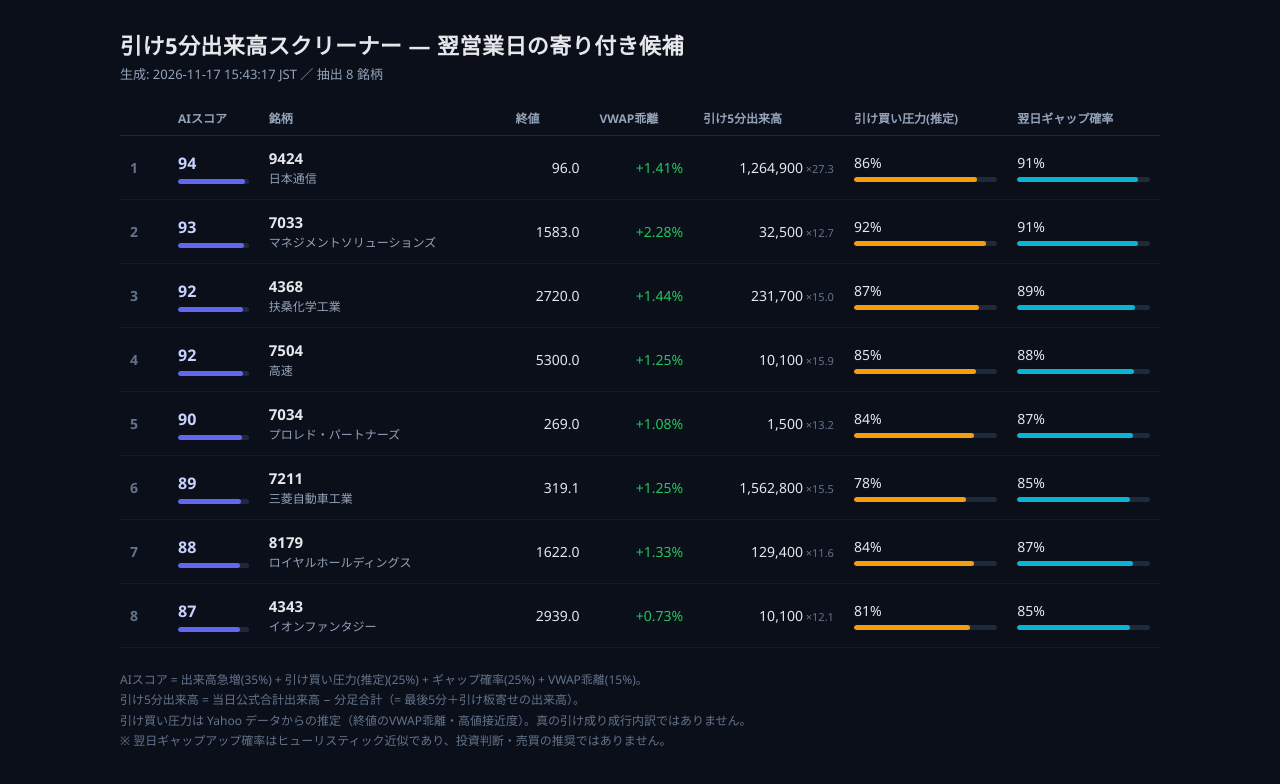
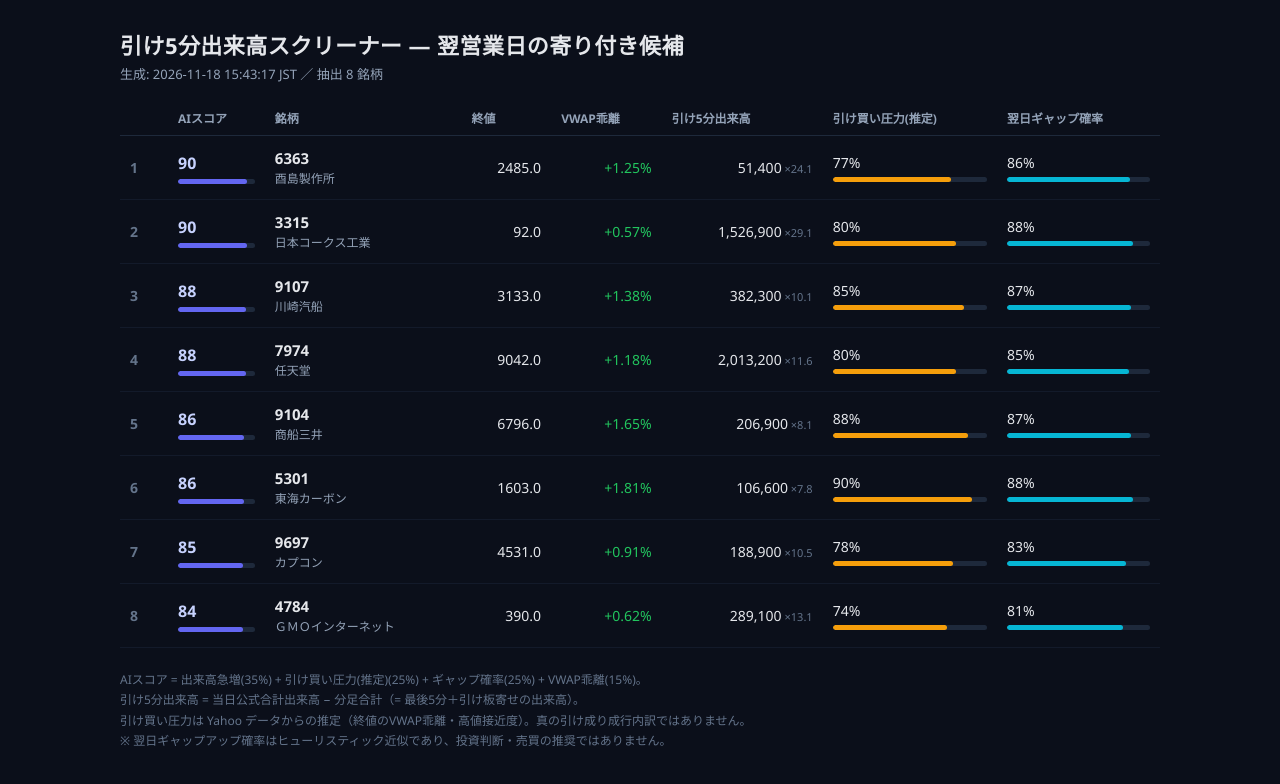
Before and after one commit to Ggtzamurai/hikike-screener-web, a plain HTML site: page index.html in a window 1280 px wide. Drawn offline with Linux system fonts and the light colour scheme.

Commit message:
screener update 2026-11-18 15:43

```diff
--- a/index.html
+++ b/index.html
@@ -4,7 +4,7 @@
 <meta http-equiv="Cache-Control" content="no-cache, no-store, must-revalidate">
 <meta http-equiv="Pragma" content="no-cache">
 <meta http-equiv="Expires" content="0">
-<title>引け5分出来高スクリーナー 2026-11-17</title>
+<title>引け5分出来高スクリーナー 2026-11-18</title>
 <style>
   :root { color-scheme: dark; }
   body { margin:0; background:#0b0f1a; color:#e5e7eb;
@@ -51,7 +51,7 @@
 </style></head>
 <body><div class="wrap">
   <h1>引け5分出来高スクリーナー — 翌営業日の寄り付き候補</h1>
-  <div class="meta">生成: 2026-11-17 15:43:17 JST ／ 抽出 8 銘柄</div>
+  <div class="meta">生成: 2026-11-18 15:43:17 JST ／ 抽出 8 銘柄</div>
 
   <div class="table-wrap"><table>
     <thead><tr>
@@ -61,91 +61,91 @@
     <tbody>
         <tr>
           <td class="rank" data-label="順位">1</td>
-          <td class="score" data-label="AIスコア"><span class="score-num">94</span>
-              <div class="bar"><div class="bar-fill" style="width:94%;background:#6366f1"></div></div></td>
-          <td class="sym"><b>9424</b><br><span class="nm">日本通信</span></td>
-          <td class="num" data-label="終値">96.0</td>
-          <td class="num" data-label="VWAP乖離" style="color:#22c55e">+1.41%</td>
-          <td class="num" data-label="引け5分出来高">1,264,900<span class="sub"> ×27.3</span></td>
-          <td data-label="引け買い圧力(推定)">86%<div class="bar"><div class="bar-fill" style="width:86%;background:#f59e0b"></div></div></td>
-          <td data-label="翌日ギャップ確率">91%<div class="bar"><div class="bar-fill" style="width:91%;background:#06b6d4"></div></div></td>
+          <td class="score" data-label="AIスコア"><span class="score-num">90</span>
+              <div class="bar"><div class="bar-fill" style="width:90%;background:#6366f1"></div></div></td>
+          <td class="sym"><b>6363</b><br><span class="nm">酉島製作所</span></td>
+          <td class="num" data-label="終値">2485.0</td>
+          <td class="num" data-label="VWAP乖離" style="color:#22c55e">+1.25%</td>
+          <td class="num" data-label="引け5分出来高">51,400<span class="sub"> ×24.1</span></td>
+          <td data-label="引け買い圧力(推定)">77%<div class="bar"><div class="bar-fill" style="width:77%;background:#f59e0b"></div></div></td>
+          <td data-label="翌日ギャップ確率">86%<div class="bar"><div class="bar-fill" style="width:86%;background:#06b6d4"></div></div></td>
         </tr>
         <tr>
           <td class="rank" data-label="順位">2</td>
-          <td class="score" data-label="AIスコア"><span class="score-num">93</span>
-              <div class="bar"><div class="bar-fill" style="width:93%;background:#6366f1"></div></div></td>
-          <td class="sym"><b>7033</b><br><span class="nm">マネジメントソリューションズ</span></td>
-          <td class="num" data-label="終値">1583.0</td>
-          <td class="num" data-label="VWAP乖離" style="color:#22c55e">+2.28%</td>
-          <td class="num" data-label="引け5分出来高">32,500<span class="sub"> ×12.7</span></td>
-          <td data-label="引け買い圧力(推定)">92%<div class="bar"><div class="bar-fill" style="width:92%;background:#f59e0b"></div></div></td>
-          <td data-label="翌日ギャップ確率">91%<div class="bar"><div class="bar-fill" style="width:91%;background:#06b6d4"></div></div></td>
+          <td class="score" data-label="AIスコア"><span class="score-num">90</span>
+              <div class="bar"><div class="bar-fill" style="width:90%;background:#6366f1"></div></div></td>
+          <td class="sym"><b>3315</b><br><span class="nm">日本コークス工業</span></td>
+          <td class="num" data-label="終値">92.0</td>
+          <td class="num" data-label="VWAP乖離" style="color:#22c55e">+0.57%</td>
+          <td class="num" data-label="引け5分出来高">1,526,900<span class="sub"> ×29.1</span></td>
+          <td data-label="引け買い圧力(推定)">80%<div class="bar"><div class="bar-fill" style="width:80%;background:#f59e0b"></div></div></td>
+          <td data-label="翌日ギャップ確率">88%<div class="bar"><div class="bar-fill" style="width:88%;background:#06b6d4"></div></div></td>
         </tr>
         <tr>
           <td class="rank" data-label="順位">3</td>
-          <td class="score" data-label="AIスコア"><span class="score-num">92</span>
-              <div class="bar"><div class="bar-fill" style="width:92%;background:#6366f1"></div></div></td>
-          <td class="sym"><b>4368</b><br><span class="nm">扶桑化学工業</span></td>
-          <td class="num" data-label="終値">2720.0</td>
-          <td class="num" data-label="VWAP乖離" style="color:#22c55e">+1.44%</td>
-          <td class="num" data-label="引け5分出来高">231,700<span class="sub"> ×15.0</span></td>
-          <td data-label="引け買い圧力(推定)">87%<div class="bar"><div class="bar-fill" style="width:87%;background:#f59e0b"></div></div></td>
-          <td data-label="翌日ギャップ確率">89%<div class="bar"><div class="bar-fill" style="width:89%;background:#06b6d4"></div></div></td>
+          <td class="score" data-label="AIスコア"><span class="score-num">88</span>
+              <div class="bar"><div class="bar-fill" style="width:88%;background:#6366f1"></div></div></td>
+          <td class="sym"><b>9107</b><br><span class="nm">川崎汽船</span></td>
+          <td class="num" data-label="終値">3133.0</td>
+          <td class="num" data-label="VWAP乖離" style="color:#22c55e">+1.38%</td>
+          <td class="num" data-label="引け5分出来高">382,300<span class="sub"> ×10.1</span></td>
+          <td data-label="引け買い圧力(推定)">85%<div class="bar"><div class="bar-fill" style="width:85%;background:#f59e0b"></div></div></td>
+          <td data-label="翌日ギャップ確率">87%<div class="bar"><div class="bar-fill" style="width:87%;background:#06b6d4"></div></div></td>
         </tr>
         <tr>
           <td class="rank" data-label="順位">4</td>
-          <td class="score" data-label="AIスコア"><span class="score-num">92</span>
-              <div class="bar"><div class="bar-fill" style="width:92%;background:#6366f1"></div></div></td>
-          <td class="sym"><b>7504</b><br><span class="nm">高速</span></td>
-          <td class="num" data-label="終値">5300.0</td>
-          <td class="num" data-label="VWAP乖離" style="color:#22c55e">+1.25%</td>
-          <td class="num" data-label="引け5分出来高">10,100<span class="sub"> ×15.9</span></td>
-          <td data-label="引け買い圧力(推定)">85%<div class="bar"><div class="bar-fill" style="width:85%;background:#f59e0b"></div></div></td>
-          <td data-label="翌日ギャップ確率">88%<div class="bar"><div class="bar-fill" style="width:88%;background:#06b6d4"></div></div></td>
+          <td class="score" data-label="AIスコア"><span class="score-num">88</span>
+              <div class="bar"><div class="bar-fill" style="width:88%;background:#6366f1"></div></div></td>
+          <td class="sym"><b>7974</b><br><span class="nm">任天堂</span></td>
+          <td class="num" data-label="終値">9042.0</td>
+          <td class="num" data-label="VWAP乖離" style="color:#22c55e">+1.18%</td>
+          <td class="num" data-label="引け5分出来高">2,013,200<span class="sub"> ×11.6</span></td>
+          <td data-label="引け買い圧力(推定)">80%<div class="bar"><div class="bar-fill" style="width:80%;background:#f59e0b"></div></div></td>
+          <td data-label="翌日ギャップ確率">85%<div class="bar"><div class="bar-fill" style="width:85%;background:#06b6d4"></div></div></td>
         </tr>
         <tr>
           <td class="rank" data-label="順位">5</td>
-          <td class="score" data-label="AIスコア"><span class="score-num">90</span>
-              <div class="bar"><div class="bar-fill" style="width:90%;background:#6366f1"></div></div></td>
-          <td class="sym"><b>7034</b><br><span class="nm">プロレド・パートナーズ</span></td>
-          <td class="num" data-label="終値">269.0</td>
-          <td class="num" data-label="VWAP乖離" style="color:#22c55e">+1.08%</td>
-          <td class="num" data-label="引け5分出来高">1,500<span class="sub"> ×13.2</span></td>
-          <td data-label="引け買い圧力(推定)">84%<div class="bar"><div class="bar-fill" style="width:84%;background:#f59e0b"></div></div></td>
+          <td class="score" data-label="AIスコア"><span class="score-num">86</span>
+              <div class="bar"><div class="bar-fill" style="width:86%;background:#6366f1"></div></div></td>
+          <td class="sym"><b>9104</b><br><span class="nm">商船三井</span></td>
+          <td class="num" data-label="終値">6796.0</td>
+          <td class="num" data-label="VWAP乖離" style="color:#22c55e">+1.65%</td>
+          <td class="num" data-label="引け5分出来高">206,900<span class="sub"> ×8.1</span></td>
+          <td data-label="引け買い圧力(推定)">88%<div class="bar"><div class="bar-fill" style="width:88%;background:#f59e0b"></div></div></td>
           <td data-label="翌日ギャップ確率">87%<div class="bar"><div class="bar-fill" style="width:87%;background:#06b6d4"></div></div></td>
         </tr>
         <tr>
           <td class="rank" data-label="順位">6</td>
-          <td class="score" data-label="AIスコア"><span class="score-num">89</span>
-              <div class="bar"><div class="bar-fill" style="width:89%;background:#6366f1"></div></div></td>
-          <td class="sym"><b>7211</b><br><span class="nm">三菱自動車工業</span></td>
-          <td class="num" data-label="終値">319.1</td>
-          <td class="num" data-label="VWAP乖離" style="color:#22c55e">+1.25%</td>
-          <td class="num" data-label="引け5分出来高">1,562,800<span class="sub"> ×15.5</span></td>
-          <td data-label="引け買い圧力(推定)">78%<div class="bar"><div class="bar-fill" style="width:78%;background:#f59e0b"></div></div></td>
-          <td data-label="翌日ギャップ確率">85%<div class="bar"><div class="bar-fill" style="width:85%;background:#06b6d4"></div></div></td>
+          <td class="score" data-label="AIスコア"><span class="score-num">86</span>
+              <div class="bar"><div class="bar-fill" style="width:86%;background:#6366f1"></div></div></td>
+          <td class="sym"><b>5301</b><br><span class="nm">東海カーボン</span></td>
+          <td class="num" data-label="終値">1603.0</td>
+          <td class="num" data-label="VWAP乖離" style="color:#22c55e">+1.81%</td>
+          <td class="num" data-label="引け5分出来高">106,600<span class="sub"> ×7.8</span></td>
+          <td data-label="引け買い圧力(推定)">90%<div class="bar"><div class="bar-fill" style="width:90%;background:#f59e0b"></div></div></td>
+          <td data-label="翌日ギャップ確率">88%<div class="bar"><div class="bar-fill" style="width:88%;background:#06b6d4"></div></div></td>
         </tr>
         <tr>
           <td class="rank" data-label="順位">7</td>
-          <td class="score" data-label="AIスコア"><span class="score-num">88</span>
-              <div class="bar"><div class="bar-fill" style="width:88%;background:#6366f1"></div></div></td>
-          <td class="sym"><b>8179</b><br><span class="nm">ロイヤルホールディングス</span></td>
-          <td class="num" data-label="終値">1622.0</td>
-          <td class="num" data-label="VWAP乖離" style="color:#22c55e">+1.33%</td>
-          <td class="num" data-label="引け5分出来高">129,400<span class="sub"> ×11.6</span></td>
-          <td data-label="引け買い圧力(推定)">84%<div class="bar"><div class="bar-fill" style="width:84%;background:#f59e0b"></div></div></td>
-          <td data-label="翌日ギャップ確率">87%<div class="bar"><div class="bar-fill" style="width:87%;background:#06b6d4"></div></div></td>
+          <td class="score" data-label="AIスコア"><span class="score-num">85</span>
+              <div class="bar"><div class="bar-fill" style="width:85%;background:#6366f1"></div></div></td>
+          <td class="sym"><b>9697</b><br><span class="nm">カプコン</span></td>
+          <td class="num" data-label="終値">4531.0</td>
+          <td class="num" data-label="VWAP乖離" style="color:#22c55e">+0.91%</td>
+          <td class="num" data-label="引け5分出来高">188,900<span class="sub"> ×10.5</span></td>
+          <td data-label="引け買い圧力(推定)">78%<div class="bar"><div class="bar-fill" style="width:78%;background:#f59e0b"></div></div></td>
+          <td data-label="翌日ギャップ確率">83%<div class="bar"><div class="bar-fill" style="width:83%;background:#06b6d4"></div></div></td>
         </tr>
         <tr>
           <td class="rank" data-label="順位">8</td>
-          <td class="score" data-label="AIスコア"><span class="score-num">87</span>
-              <div class="bar"><div class="bar-fill" style="width:87%;background:#6366f1"></div></div></td>
-          <td class="sym"><b>4343</b><br><span class="nm">イオンファンタジー</span></td>
-          <td class="num" data-label="終値">2939.0</td>
-          <td class="num" data-label="VWAP乖離" style="color:#22c55e">+0.73%</td>
-          <td class="num" data-label="引け5分出来高">10,100<span class="sub"> ×12.1</span></td>
-          <td data-label="引け買い圧力(推定)">81%<div class="bar"><div class="bar-fill" style="width:81%;background:#f59e0b"></div></div></td>
-          <td data-label="翌日ギャップ確率">85%<div class="bar"><div class="bar-fill" style="width:85%;background:#06b6d4"></div></div></td>
+          <td class="score" data-label="AIスコア"><span class="score-num">84</span>
+              <div class="bar"><div class="bar-fill" style="width:84%;background:#6366f1"></div></div></td>
+          <td class="sym"><b>4784</b><br><span class="nm">ＧＭＯインターネット</span></td>
+          <td class="num" data-label="終値">390.0</td>
+          <td class="num" data-label="VWAP乖離" style="color:#22c55e">+0.62%</td>
+          <td class="num" data-label="引け5分出来高">289,100<span class="sub"> ×13.1</span></td>
+          <td data-label="引け買い圧力(推定)">74%<div class="bar"><div class="bar-fill" style="width:74%;background:#f59e0b"></div></div></td>
+          <td data-label="翌日ギャップ確率">81%<div class="bar"><div class="bar-fill" style="width:81%;background:#06b6d4"></div></div></td>
         </tr></tbody>
   </table></div>
   <div class="foot">
```
